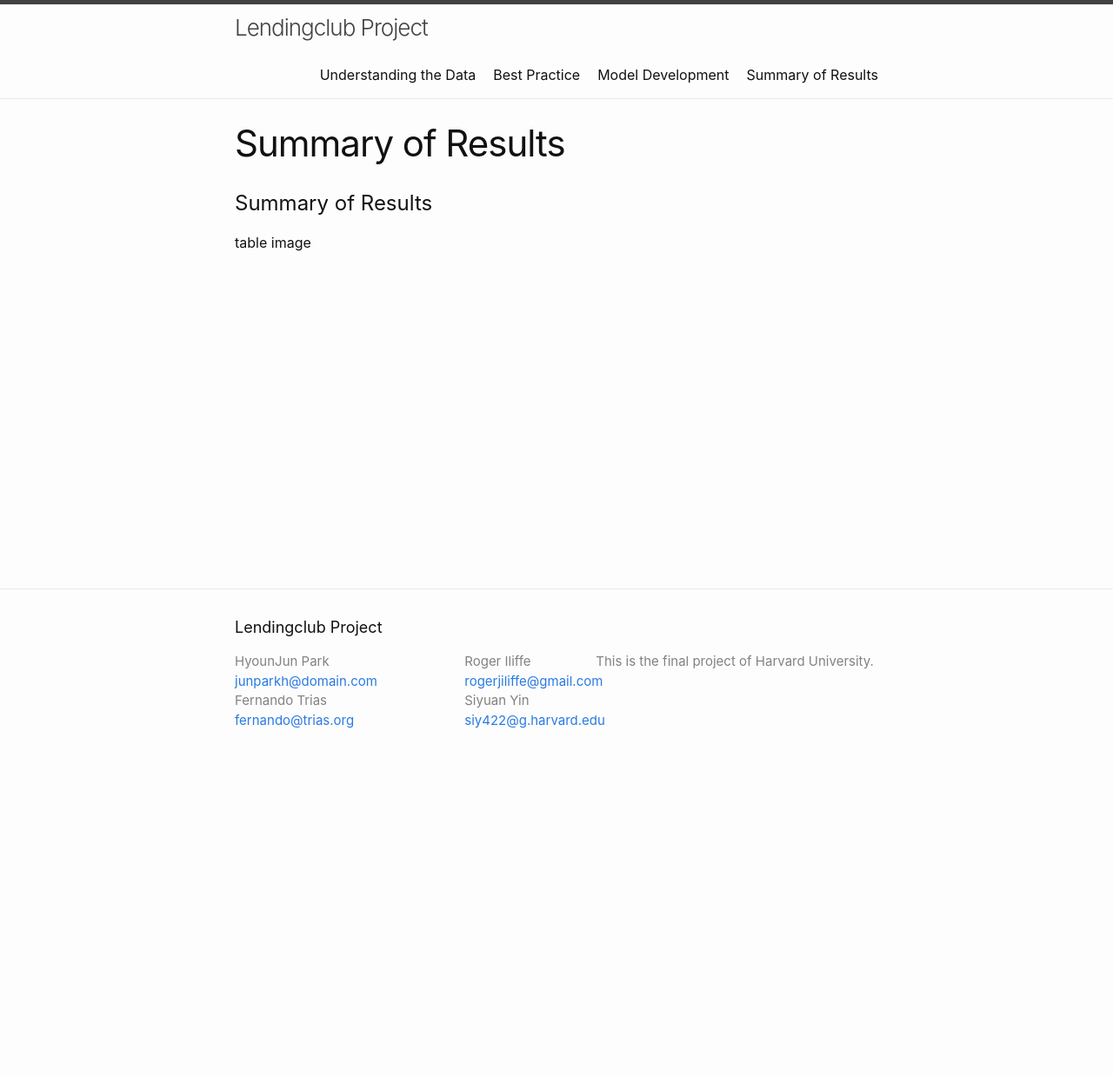
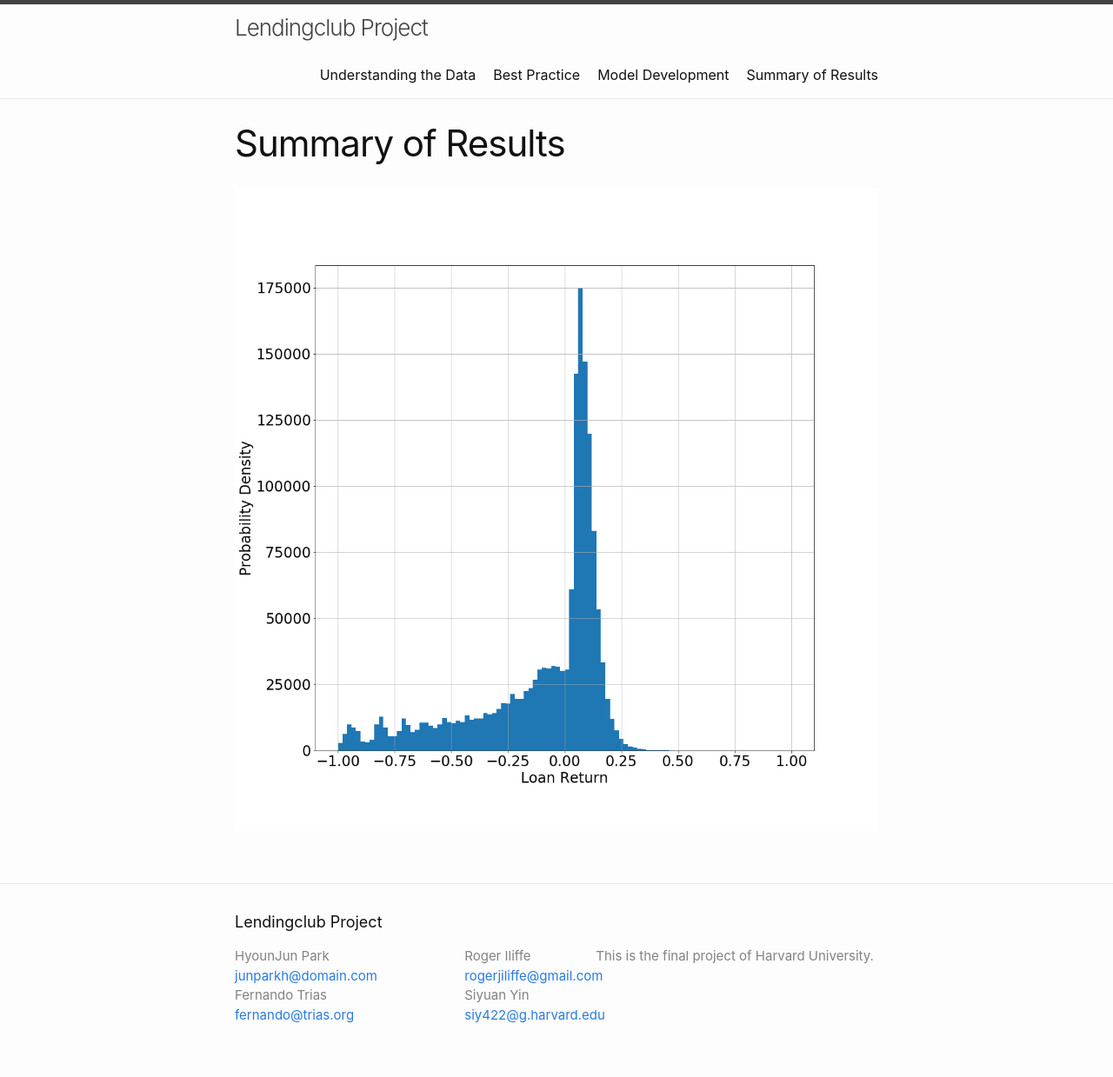
Before and after one commit to junparkh/LendingClub, a Jekyll site: the page built from menu4.md, in a window 1280 px wide. Shown: the whole page at 87% size. Built offline with Jekyll 4.4.1, drawn with Linux system fonts in a browser that asks for light colours; before the commit the page ends 900 px from its top, so only the background shows below that.

Commit message:
Update menu4.md

```diff
--- a/menu4.md
+++ b/menu4.md
@@ -4,6 +4,4 @@ title: Summary of Results
 permalink: /menu4/
 ---
 
-# Summary of Results
-
-table image
+![image](/image/loan.png)
```
